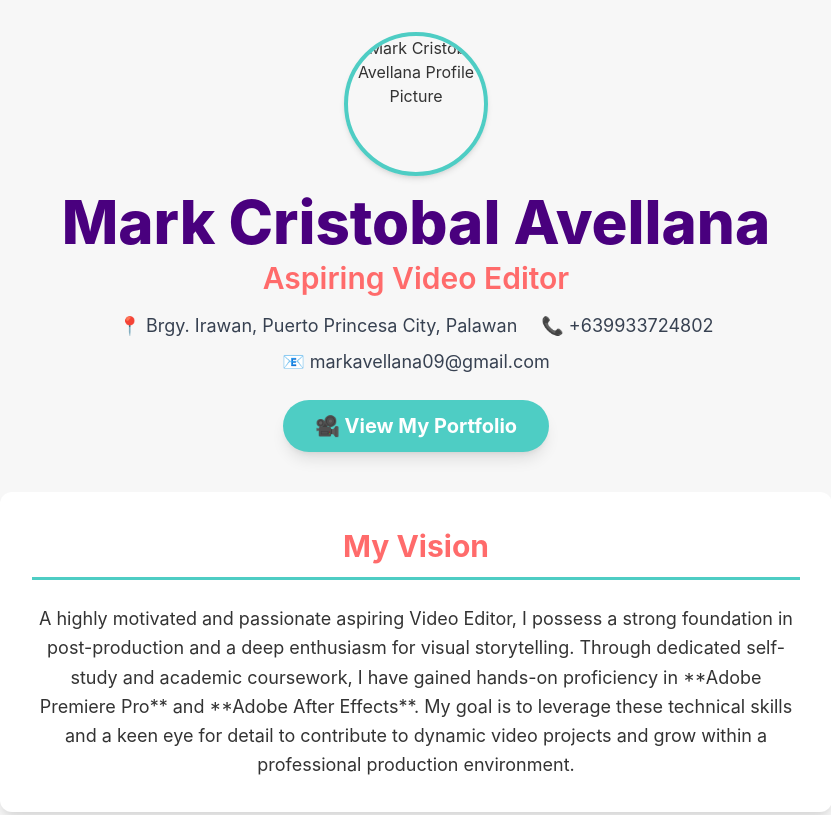
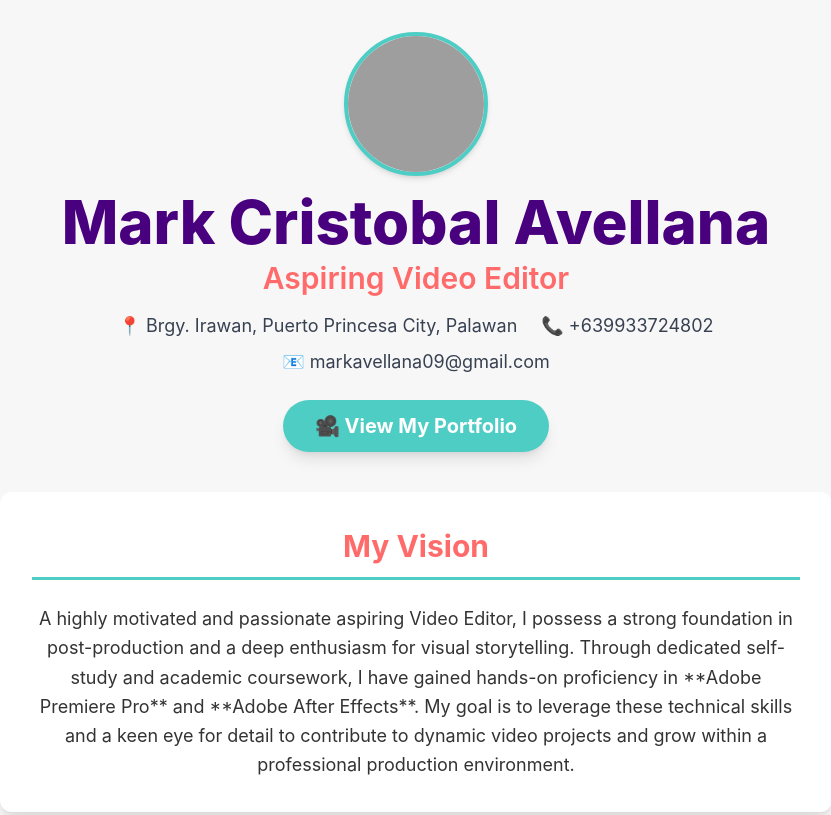
Before and after one commit to LeaveitBlank01/resume_ier, a plain HTML site: page index.html in a window 1280 px wide. Shown: the top 815 px of the page, without its empty margins (224-1055 px from the left). Drawn offline with nearby package versions, Linux system fonts and the light colour scheme; the site is published under a folder, as on GitHub Pages, so addresses that start at the root find nothing.

Commit message:
Update index.html
fix

```diff
--- a/index.html
+++ b/index.html
@@ -46,7 +46,7 @@
      <div class="container mx-auto p-4 md:p-8 max-w-4xl">
 
          <header class="text-center mb-10">
-             <img src="/image.png" alt="Mark Cristobal Avellana Profile Picture" class="rounded-full mx-auto mb-4 w-36 h-36 object-cover border-4 border-[#4ECDC4] shadow-md">
+             <img src="image.png" alt="Mark Cristobal Avellana Profile Picture" class="rounded-full mx-auto mb-4 w-36 h-36 object-cover border-4 border-[#4ECDC4] shadow-md">
              <h1 class="text-5xl md:text-6xl font-extrabold text-[#49007E] leading-tight">Mark Cristobal Avellana</h1>
              <p class="text-2xl md:text-3xl font-semibold text-[#FF6B6B] mt-2">Aspiring Video Editor</p>
              <div class="flex flex-wrap justify-center items-center gap-x-6 gap-y-2 mt-4 text-lg text-gray-700">
```
